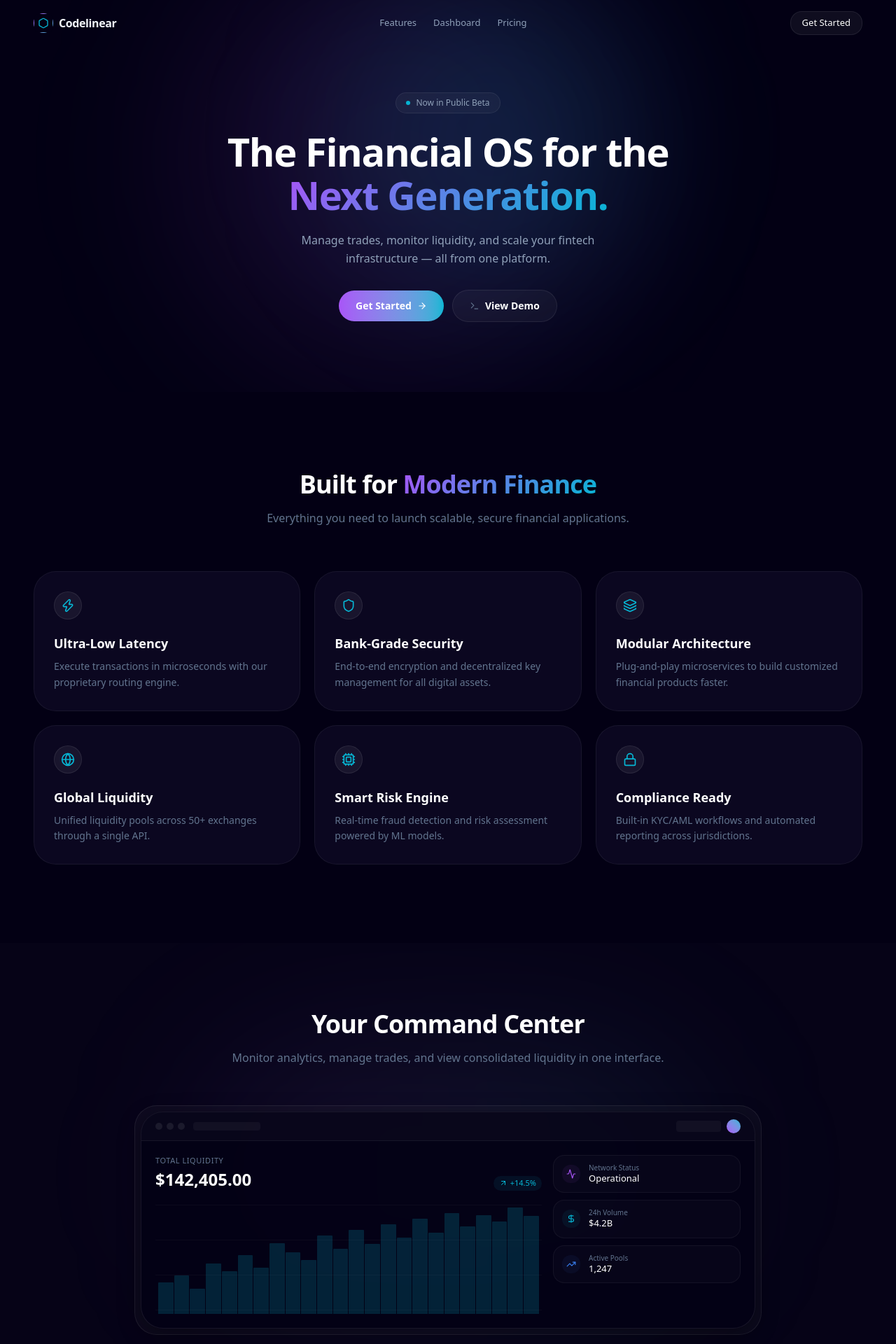
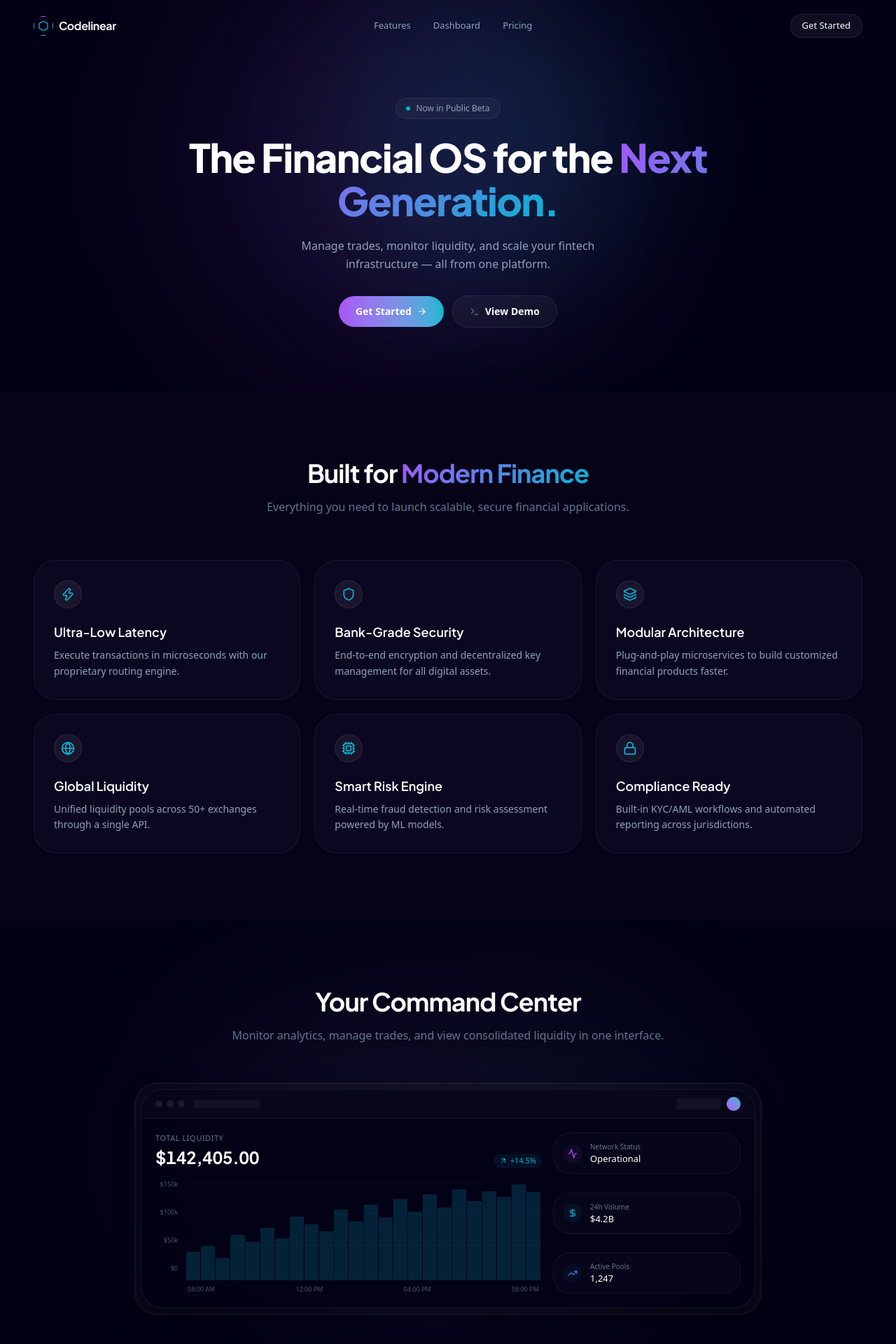
Before and after one commit to DataScyther/codelinear-sde-assignment, a Next.js app: page / in a window 1280 px wide. Shown: the top 1920 px of the page at 70% size. Built offline with nearby package versions, Linux system fonts and the light colour scheme.

Commit message:
polish: final UI systems production polish, typography pairing and chart realism

```diff
--- a/src/components/cards/DashboardMockup.tsx
+++ b/src/components/cards/DashboardMockup.tsx
@@ -47,8 +47,19 @@ export const DashboardMockup = () => {
             </div>
           </div>
 
-          {/* Chart with subtle grid lines */}
-          <div className="h-36 md:h-40 w-full rounded-lg relative">
+          {/* Chart with axes */}
+          <div className="flex gap-2.5">
+            {/* Y-axis labels */}
+            <div className="flex flex-col justify-between text-[9px] text-slate-600 font-mono h-32 md:h-36 pb-2.5 select-none text-right w-8">
+              <span>$150k</span>
+              <span>$100k</span>
+              <span>$50k</span>
+              <span>$0</span>
+            </div>
+
+            <div className="flex-1 space-y-1.5">
+              {/* Chart container */}
+              <div className="h-32 md:h-36 w-full rounded-lg relative">
                 {/* Horizontal grid hints */}
                 <div className="absolute inset-0 flex flex-col justify-between py-1 pointer-events-none">
                   {[0, 1, 2, 3].map((i) => (
@@ -57,7 +68,7 @@ export const DashboardMockup = () => {
                 </div>
 
                 {/* Bars */}
-            <div className="relative h-full flex items-end gap-px px-1">
+                <div className="relative h-full flex items-end gap-px px-0.5">
                   {chartBars.map((h, i) => (
                     <div
                       key={i}
@@ -67,10 +78,20 @@ export const DashboardMockup = () => {
                   ))}
                 </div>
               </div>
+
+              {/* X-axis labels */}
+              <div className="flex justify-between text-[9px] text-slate-600 font-mono select-none px-1">
+                <span>08:00 AM</span>
+                <span>12:00 PM</span>
+                <span>04:00 PM</span>
+                <span>08:00 PM</span>
+              </div>
+            </div>
+          </div>
         </div>
 
-        {/* Side widgets */}
-        <div className="space-y-2.5">
+        {/* Side widgets - distributed evenly to balance the left column height on desktop */}
+        <div className="flex flex-col justify-between gap-3 md:gap-0">
           {[
             {
               icon: Activity,
@@ -93,7 +114,7 @@ export const DashboardMockup = () => {
           ].map((widget) => (
             <div
               key={widget.label}
-              className="p-3 rounded-lg bg-white/[0.02] border border-white/[0.05] flex items-center gap-3"
+              className="p-3.5 rounded-xl bg-white/[0.02] border border-white/[0.05] flex items-center gap-3"
             >
               <div
                 className="p-1.5 rounded-md"
@@ -105,10 +126,10 @@ export const DashboardMockup = () => {
                 />
               </div>
               <div className="min-w-0">
-                <p className="text-[10px] text-slate-500 leading-none mb-0.5">
+                <p className="text-[10px] text-slate-500 leading-none mb-1.5">
                   {widget.label}
                 </p>
-                <p className="text-[13px] font-medium text-white leading-tight tabular-nums">
+                <p className="text-[13px] font-medium text-white leading-none tabular-nums">
                   {widget.value}
                 </p>
               </div>
--- a/src/components/cards/FeatureCard.tsx
+++ b/src/components/cards/FeatureCard.tsx
@@ -18,18 +18,18 @@ export const FeatureCard: React.FC<FeatureCardProps> = ({
   return (
     <div
       className={cn(
-        "group relative p-6 md:p-7 rounded-2xl bg-[#0b0720] border border-white/[0.06] transition-all duration-300 hover:border-white/[0.12] hover:-translate-y-0.5 overflow-hidden",
+        "group relative p-6 md:p-7 rounded-2xl bg-bg-card border border-white/[0.06] transition-all duration-300 hover:bg-bg-card-hover hover:border-white/[0.12] hover:-translate-y-0.5 overflow-hidden",
         className
       )}
     >
       <div className="relative z-10">
-        <div className="inline-flex items-center justify-center w-10 h-10 rounded-xl bg-white/[0.06] border border-white/[0.08] mb-5 text-[#06b6d4] group-hover:text-[#a855f7] transition-colors duration-300">
+        <div className="inline-flex items-center justify-center w-10 h-10 rounded-xl bg-white/[0.06] border border-white/[0.08] mb-5 text-cyber-cyan group-hover:text-cyber-purple transition-colors duration-300">
           <Icon className="w-5 h-5" />
         </div>
         <h3 className="text-lg font-heading font-semibold text-white mb-2">
           {title}
         </h3>
-        <p className="text-slate-500 leading-relaxed text-sm">
+        <p className="text-slate-400 leading-relaxed text-sm">
           {description}
         </p>
       </div>
--- a/src/components/layout/Navbar.tsx
+++ b/src/components/layout/Navbar.tsx
@@ -22,8 +22,8 @@ export const Navbar = () => {
       className={cn(
         "fixed top-0 left-0 right-0 z-50 transition-all duration-300 border-b border-transparent",
         isScrolled
-          ? "bg-[#030014]/80 backdrop-blur-md border-white/[0.04] py-3"
-          : "bg-transparent py-4"
+          ? "bg-[#030014]/75 backdrop-blur-md border-white/[0.03] py-3.5 shadow-[0_4px_30px_rgba(0,0,0,0.3)]"
+          : "bg-transparent py-5"
       )}
     >
       <Container className="flex items-center justify-between">
@@ -40,7 +40,7 @@ export const Navbar = () => {
         </Link>
 
         {/* Desktop nav — centered */}
-        <nav className="hidden md:flex items-center gap-6">
+        <nav className="hidden md:flex items-center gap-8">
           {headerNavItems.map((item) => (
             <Link
               key={item.title}
--- a/src/components/sections/CTA.tsx
+++ b/src/components/sections/CTA.tsx
@@ -6,10 +6,10 @@ import { AnimateIn } from "@/components/animations/AnimateIn";
 
 export const CTA = () => {
   return (
-    <section className="py-28">
+    <section className="py-20 md:py-24 bg-[#030014]">
       <Container>
         <AnimateIn variant="scaleIn" className="max-w-3xl mx-auto">
-          <div className="p-8 md:p-14 text-center relative overflow-hidden rounded-2xl bg-[#0a0520]/70 backdrop-blur-xl border border-white/[0.08]">
+          <div className="p-6 sm:p-10 md:p-14 text-center relative overflow-hidden rounded-2xl bg-[#0a0520]/70 backdrop-blur-xl border border-white/[0.08]">
             {/* Subtle glow */}
             <div className="absolute top-0 left-1/2 -translate-x-1/2 w-[80%] h-[60%] bg-gradient-to-b from-[#a855f7]/15 to-transparent pointer-events-none rounded-full blur-2xl" />
 
--- a/src/components/sections/DashboardPreview.tsx
+++ b/src/components/sections/DashboardPreview.tsx
@@ -5,7 +5,7 @@ import { DashboardMockup } from "@/components/cards/DashboardMockup";
 
 export const DashboardPreview = () => {
   return (
-    <section id="dashboard" className="py-24 relative overflow-hidden bg-white/[0.01]">
+    <section id="dashboard" className="py-20 md:py-24 relative overflow-hidden bg-[#030014]">
       {/* Subtle background glow */}
       <div className="absolute top-1/2 left-1/2 -translate-x-1/2 -translate-y-1/2 w-[700px] h-[350px] bg-gradient-to-r from-[#a855f7]/10 to-[#06b6d4]/10 blur-[120px] rounded-full pointer-events-none" />
 
--- a/src/components/sections/Features.tsx
+++ b/src/components/sections/Features.tsx
@@ -45,7 +45,7 @@ const features = [
 
 export const Features = () => {
   return (
-    <section id="features" className="py-28 relative">
+    <section id="features" className="py-20 md:py-24 relative bg-[#060318]">
       <Container>
         <div className="text-center max-w-2xl mx-auto mb-16">
           <AnimateIn variant="fadeUp">
--- a/src/components/sections/Hero.tsx
+++ b/src/components/sections/Hero.tsx
@@ -6,7 +6,7 @@ import { AnimateIn } from "@/components/animations/AnimateIn";
 
 export const Hero = () => {
   return (
-    <section className="relative min-h-[70vh] flex items-center pt-24 pb-16 overflow-hidden">
+    <section className="relative min-h-[70vh] flex items-center pt-28 md:pt-32 pb-16 md:pb-20 overflow-hidden">
       {/* Background glow */}
       <div className="absolute top-[40%] left-[45%] -translate-x-1/2 -translate-y-1/2 w-[400px] md:w-[600px] h-[400px] md:h-[600px] bg-[#a855f7]/12 rounded-full blur-[120px] pointer-events-none" />
       <div className="absolute top-[35%] left-[55%] -translate-x-1/2 -translate-y-1/2 w-[300px] md:w-[450px] h-[300px] md:h-[450px] bg-[#06b6d4]/12 rounded-full blur-[100px] pointer-events-none" />
--- a/src/components/sections/Stats.tsx
+++ b/src/components/sections/Stats.tsx
@@ -11,7 +11,7 @@ const stats = [
 
 export const Stats = () => {
   return (
-    <section className="py-14 md:py-16 border-y border-white/[0.04] bg-white/[0.01]">
+    <section className="py-14 md:py-16 border-y border-white/[0.04] bg-[#060318]">
       <Container>
         <div className="grid grid-cols-2 md:grid-cols-4 gap-6 md:gap-4">
           {stats.map((stat, index) => (
--- a/src/styles/theme.css
+++ b/src/styles/theme.css
@@ -5,7 +5,8 @@
 
 @theme {
   /* Font Family Scale */
-  --font-sans: var(--font-plus-jakarta), system-ui, sans-serif;
+  --font-sans: var(--font-inter), system-ui, sans-serif;
+  --font-heading: var(--font-plus-jakarta), system-ui, sans-serif;
   --font-body: var(--font-inter), system-ui, sans-serif;
   --font-mono: var(--font-geist-mono), monospace;
 
```
Lines whose indentation alone changed are shown as unchanged.
